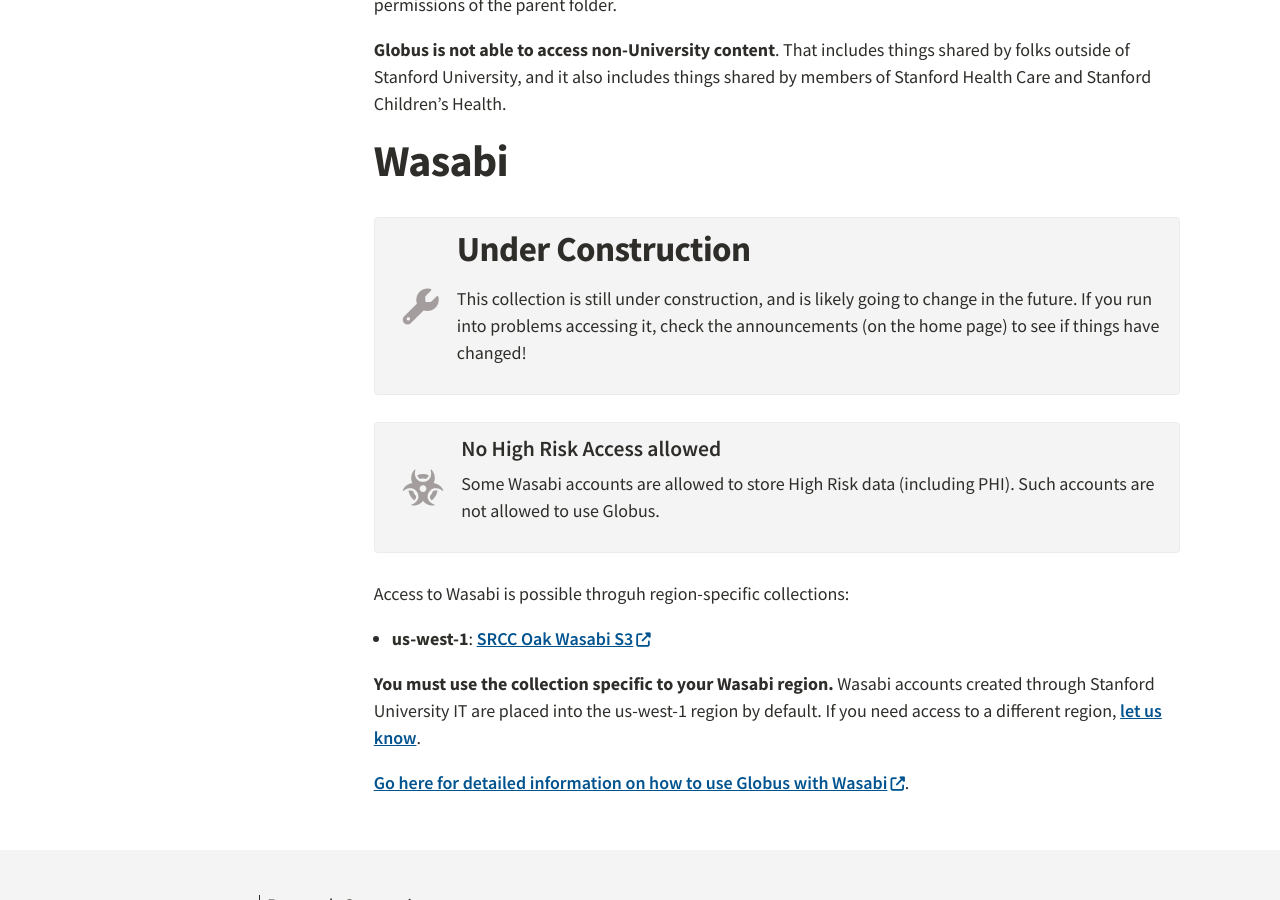
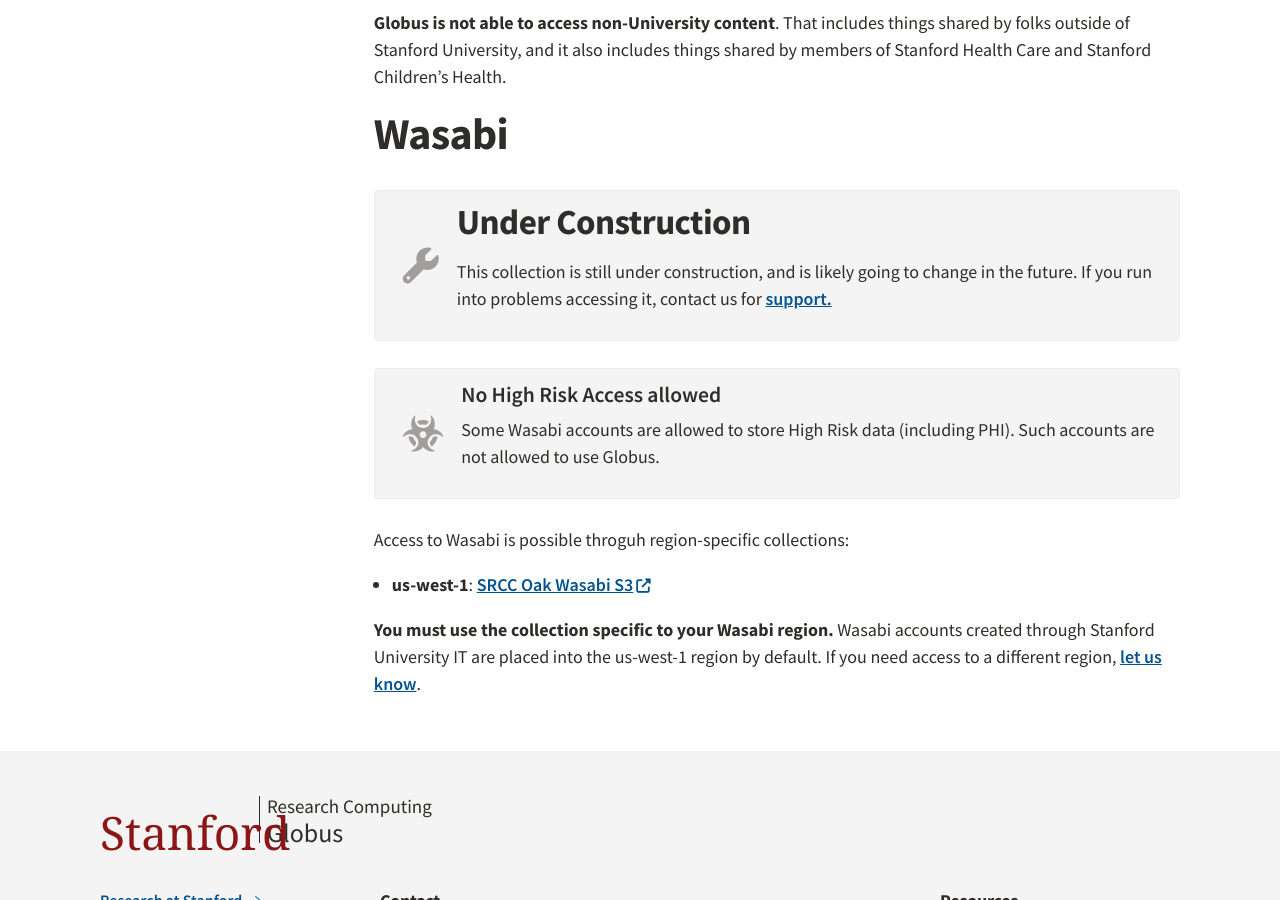
Before and after one commit to stanford-rc/globus.stanford.edu, a Jekyll site: the page built from cloud.md, in a window 1280 px wide and 900 px high, scrolled down 6916 px. Built offline with Jekyll 4.4.1, drawn with Linux system fonts in a browser that asks for light colours; nearby versions of some CDN libraries; some web fonts are replaced; some of the changed text lies outside the part shown.

Commit message:
fixing link problems

```diff
--- a/_includes/blog.html
+++ b/_includes/blog.html
@@ -20,4 +20,4 @@
 {% endfor %}
 
 
-  <a href="/posts.html" title="Read All Announcements" class="more-link"><i class="fa fa-chevron-circle-right"></i> Older Announcements</a>
+  <a href="/announcements.html" title="Read All Announcements" class="more-link"><i class="fa fa-chevron-circle-right"></i> Older Announcements</a>
--- a/cloud.md
+++ b/cloud.md
@@ -37,8 +37,7 @@ name for more information.
 {% capture collection-under-construction %}
 <h2>Under Construction</h2>
 <p>This collection is still under construction, and is likely going to change
-in the future.  If you run into problems accessing it, check the announcements
-(on the home page) to see if things have changed!</p>
+in the future.  If you run into problems accessing it, contact us for <a href="support.html">support.</a></p>
 {% endcapture %}
 
 # Amazon S3
@@ -312,5 +311,3 @@ Access to Wasabi is possible throguh region-specific collections:
 created through Stanford University IT are placed into the us-west-1 region by
 default.  If you need access to a different region, [let us
 know](mailto:srcc-support@stanford.edu).
-
-[Go here for detailed information on how to use Globus with Wasabi]({{ "cloud/wasabi.html" | absolute_url }}).
--- a/index.html
+++ b/index.html
@@ -13,8 +13,7 @@ sidebar-box2: '<p>We have a list of common problems, with information on how the
 
 sidebar-box-title3: "Who Pays for This?"
 sidebar-box3: '<p>This service is paid for by University IT, Stanford University Libraries, and the Genetics Bioinformatics Service Center in the School of Medicine. It is administered by the Stanford Research Computing Center. There are some conditions on who can use the service, and the type of data which can be transferred using Globus.<p><a class="more-link" href="{{ "policies.html" | relative_url }}"><i class="fa fa-chevron-circle-right"></i>Read the fine print</a></p>'
-toc: false
----
+
 
   <div class="text-chunk">
     <p>Globus is a high-performance data-transfer platform. You can use Globus
```
Lines whose indentation alone changed are shown as unchanged.
